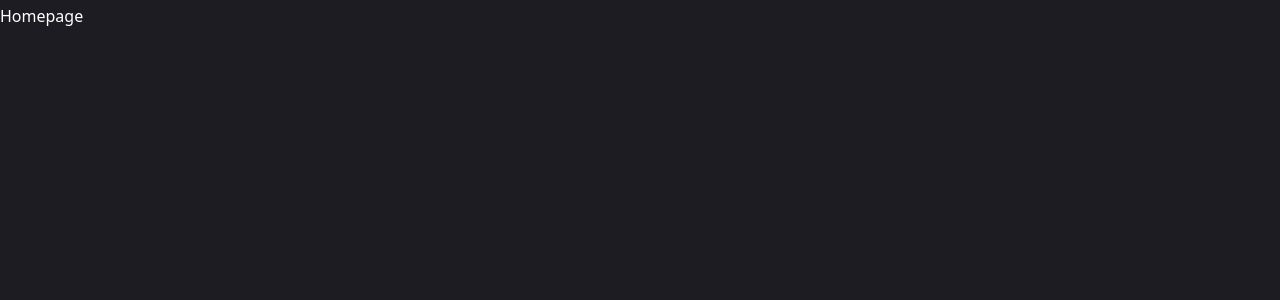
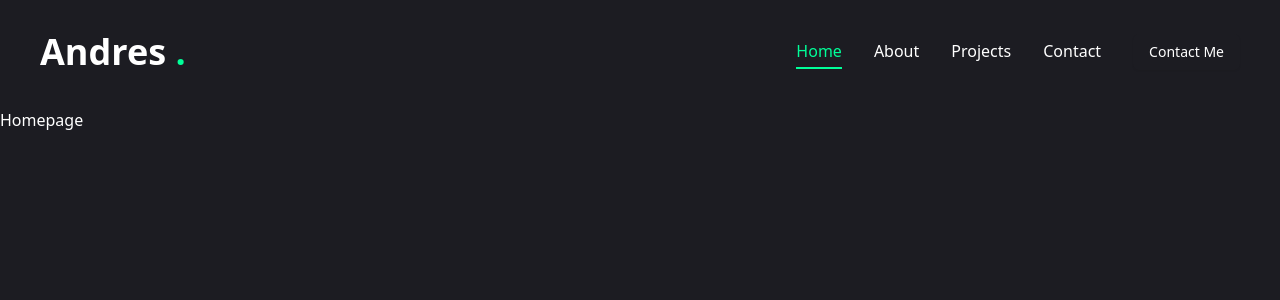
Before and after one commit to Andresc06/portfolio-project, a Next.js app: page / in a window 1280 px wide. Shown: the top 300 px of the page. Built offline with nearby package versions, Linux system fonts and the light colour scheme.

Commit message:
Add Header and Navigation bar

```diff
--- a/app/globals.css
+++ b/app/globals.css
@@ -11,6 +11,8 @@
   --breakpoint-md: 768px;
   --breakpoint-lg: 960px;
   --breakpoint-xl: 1200px;
+  --container-padding: 15px;
+  --container-center: true;
   --font-primary: var(--font-jetbrainsMono);
 }
 
--- a/app/layout.jsx
+++ b/app/layout.jsx
@@ -1,5 +1,8 @@
 import { JetBrains_Mono } from "next/font/google";
 import "./globals.css";
+
+// components
+import Header from "@/components/Header";
 
 const jetbrainsMono = JetBrains_Mono({
   variable: "--font-jetbrainsMono",
@@ -15,9 +18,8 @@
 export default function RootLayout({ children }) {
   return (
     <html lang="en">
-      <body
-        className={jetbrainsMono.variable}
-      >
+      <body className={jetbrainsMono.variable}>
+        <Header />
         {children}
       </body>
     </html>
--- /dev/null
+++ b/components/Header.jsx
@@ -0,0 +1,31 @@
+import Link from "next/link";
+import { Button } from "./ui/button";
+
+// components
+import Nav from "./Nav";
+
+const Header = () => {
+  return (
+    <header className="py-8 xl:py12 text-white">
+        <div className="container mx-auto flex justify-between items-center">
+            {/* Logo */}
+            <Link href="/">
+                <h1 className="text-4xl font-semibold">
+                    Andres<span className="text-accent"> .</span>
+                </h1>
+            </Link>
+            {/* Desktop Navigation & contact me button */}
+            <div className="hidden xl:flex items-center gap-8">
+                <Nav />
+                <Link href="/contact">
+                    <Button>Contact Me</Button>
+                </Link>
+            </div>
+            {/* Mobile Navigation */}
+            <div className="xl:hidden">mobile</div>
+        </div>
+    </header>
+  )
+}
+
+export default Header
--- /dev/null
+++ b/components/Nav.jsx
@@ -0,0 +1,32 @@
+"use client";
+
+import Link from "next/link";
+import { usePathname } from "next/navigation";
+
+const links = [
+  { path: "/", name: "home" },
+  { path: "/about", name: "about" },
+  { path: "/projects", name: "projects" },
+  { path: "/contact", name: "contact" },
+];
+
+const Nav = () => {
+  const pathname = usePathname();
+  return (
+    <nav className="flex gap-8">
+        {links.map((link, index) => {
+            return (
+                <Link
+                    key={index}
+                    href={link.path}
+                    className={`${link.path === pathname && "text-accent border-b-2 border-accent"} capitalize font-medium hover:text-accent transition-all`}
+                >
+                    {link.name}
+                </Link>
+            );
+        })}
+    </nav>
+  )
+}
+
+export default Nav
```
